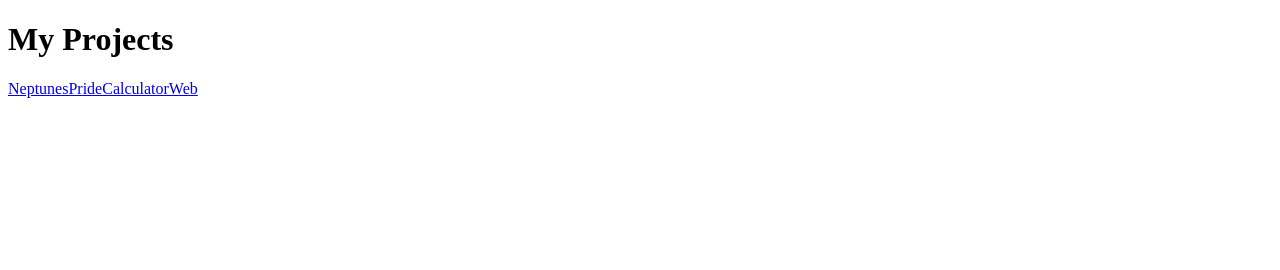
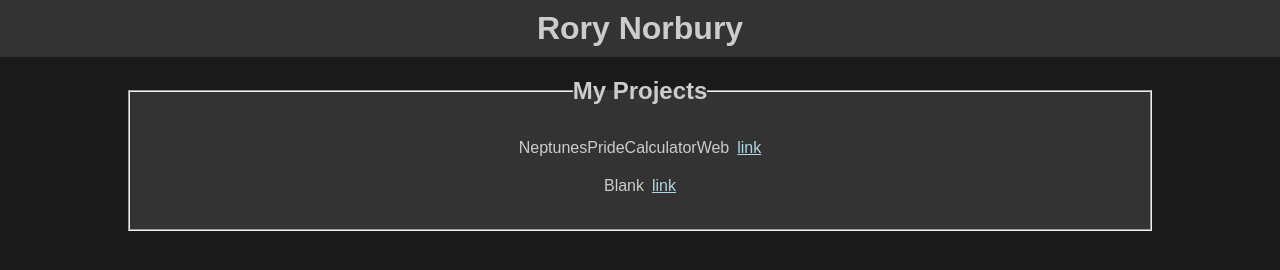
Before and after one commit to RoryNorbury/RoryNorbury.github.io, a plain HTML site: page index.html in a window 1280 px wide. Drawn offline with Linux system fonts and the light colour scheme.

Commit message:
set up some basic styles and layout

```diff
--- /dev/null
+++ b/css/styles.css
@@ -0,0 +1,64 @@
+* {
+    margin: 0;
+    padding: 0;
+    box-sizing: border-box;
+}
+
+body {
+    font-family: Arial, sans-serif;
+    color: #CCCCCC;
+    background-color: #1a1a1a;
+    display: flex;
+    flex-direction: column;
+    justify-content: start;
+    align-items: center;
+    min-height: 100vh;
+}
+
+header {
+    width: 100vw;
+    display: flex;
+    flex-direction: column;
+    justify-content: center;
+    align-items: center;
+    background-color: #333333;
+
+    h1 {
+        color: #CCCCCC;
+        margin:10px
+    }
+}
+
+fieldset {
+    width: 80vw;
+    margin: 20px;
+    display: flex;
+    flex-direction: column;
+    justify-content: center;
+    align-items: center;
+    background-color: #333333;
+    padding: 24px;
+
+    legend {
+        font-size: 1.5em;
+        font-weight: bold;
+        width: auto;
+        margin-left: auto;
+        margin-right: auto;
+    }
+}
+
+.project-link {
+    margin: 10px;
+    display: flex;
+    flex-direction: row;
+    justify-content: center;
+    align-items: center;
+
+    a {
+        margin-left: 8px;
+        text-decoration: underline;
+        color: lightblue;
+    }
+
+}
--- a/index.html
+++ b/index.html
@@ -1,12 +1,28 @@
 <!DOCTYPE html>
 <html lang="en">
+
 <head>
     <meta charset="UTF-8">
     <meta name="viewport" content="width=device-width, initial-scale=1.0">
-    <title>Rory Norbury Projects</title>
+    <title>Rory Norbury</title>
+    <link rel="stylesheet" href="css/styles.css">
 </head>
+
 <body>
-    <h1>My Projects</h1>
-    <a href="https://rorynorbury.github.io/NeptunesPrideCalculatorWeb/">NeptunesPrideCalculatorWeb</a>
+    <header>
+        <h1>Rory Norbury</h1>
+    </header>
+    <fieldset>
+        <legend>My Projects</legend>
+        <div class="project-link">
+            <p>NeptunesPrideCalculatorWeb</p>
+            <a href="https://rorynorbury.github.io/NeptunesPrideCalculatorWeb/">link</a>
+        </div>
+        <div class="project-link">
+            <p>Blank</p>
+            <a href="#">link</a>
+        </div>
+    </fieldset>
 </body>
+
 </html>
```
